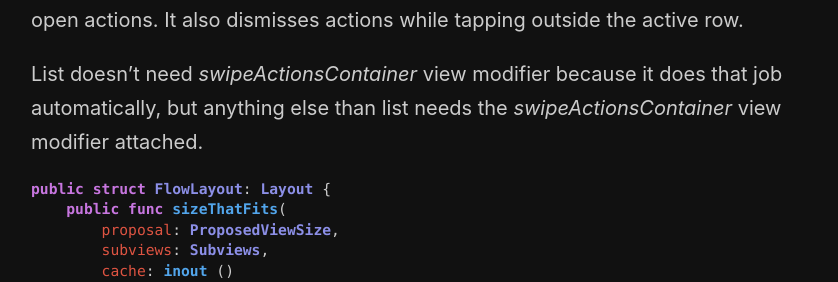
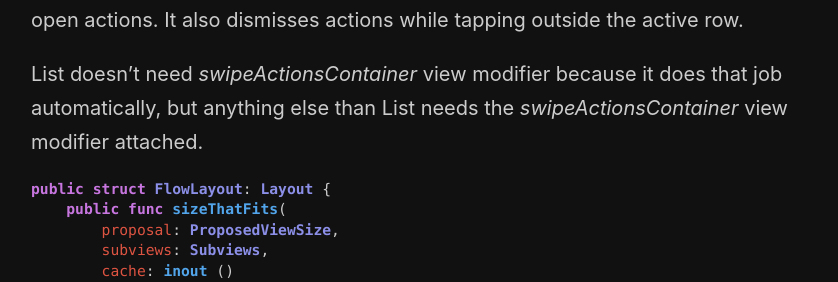
Before and after one commit to mecid/mecid.github.io, a Jekyll site: the page built from _posts/2026-06-16-swipe-actions-outside-of-list-in-swiftui.md, in a window 1280 px wide and 900 px high, scrolled down 1713 px. Shown: the part 198-480 px from the top of the window, without its empty margins (219-1057 px from the left). Built offline with Jekyll 4.4.1, drawn with Linux system fonts in a browser that asks for light colours.

Commit message:
small typo fixed in swipe actions post

````diff
--- a/_posts/2026-06-16-swipe-actions-outside-of-list-in-swiftui.md
+++ b/_posts/2026-06-16-swipe-actions-outside-of-list-in-swiftui.md
@@ -60,7 +60,7 @@ Here is another example where we attach the *swipeActions* view modifier to the
 
 The *swipeActionsContainer* view modifier is crucial and works like a swipe actions enabler. It also controls a few things. For example, it enables only one row’s swipe actions to be revealed at a time. It tracks the scrolling events and dismisses any open actions. It also dismisses actions while tapping outside the active row.
 
-List doesn’t need *swipeActionsContainer* view modifier because it does that job automatically, but anything else than list needs the *swipeActionsContainer* view modifier attached.
+List doesn’t need *swipeActionsContainer* view modifier because it does that job automatically, but anything else than List needs the *swipeActionsContainer* view modifier attached.
 
 ```swift
 public struct FlowLayout: Layout {
````
